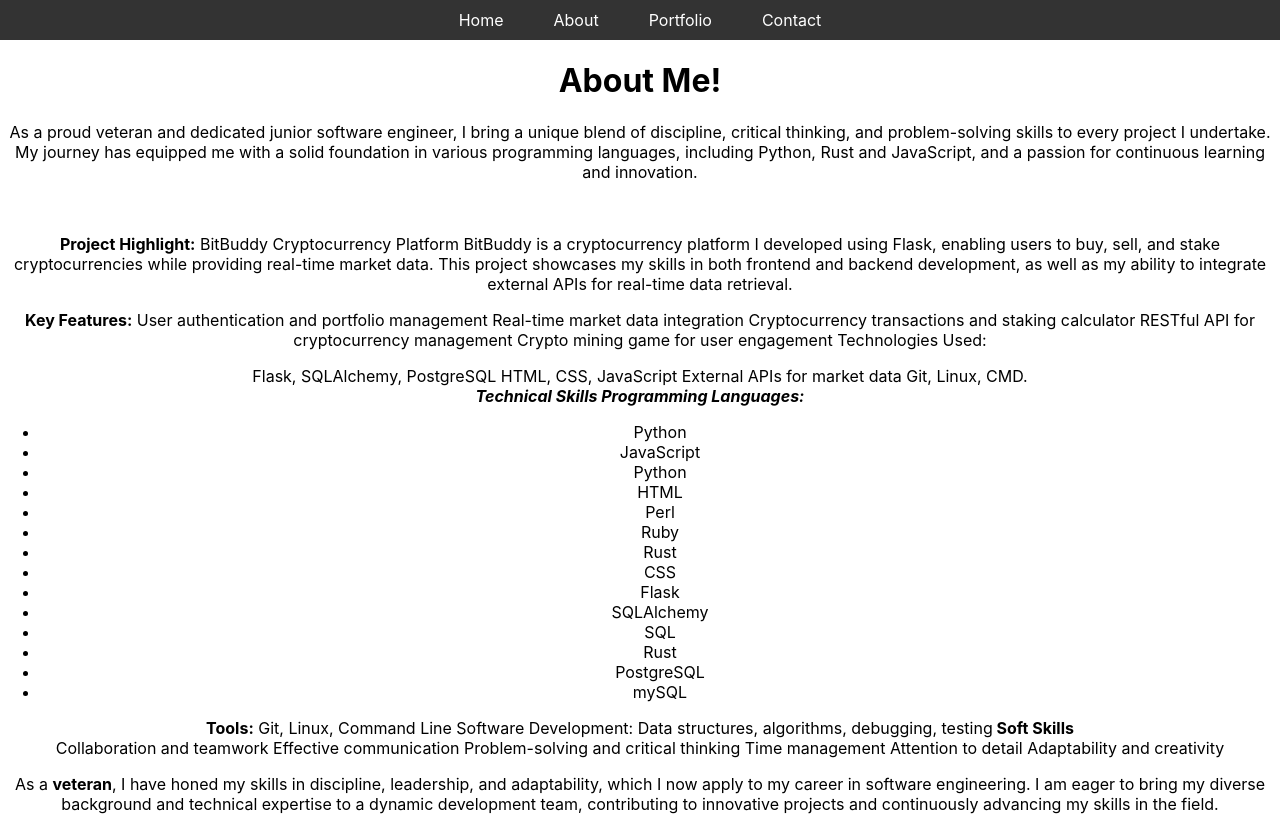
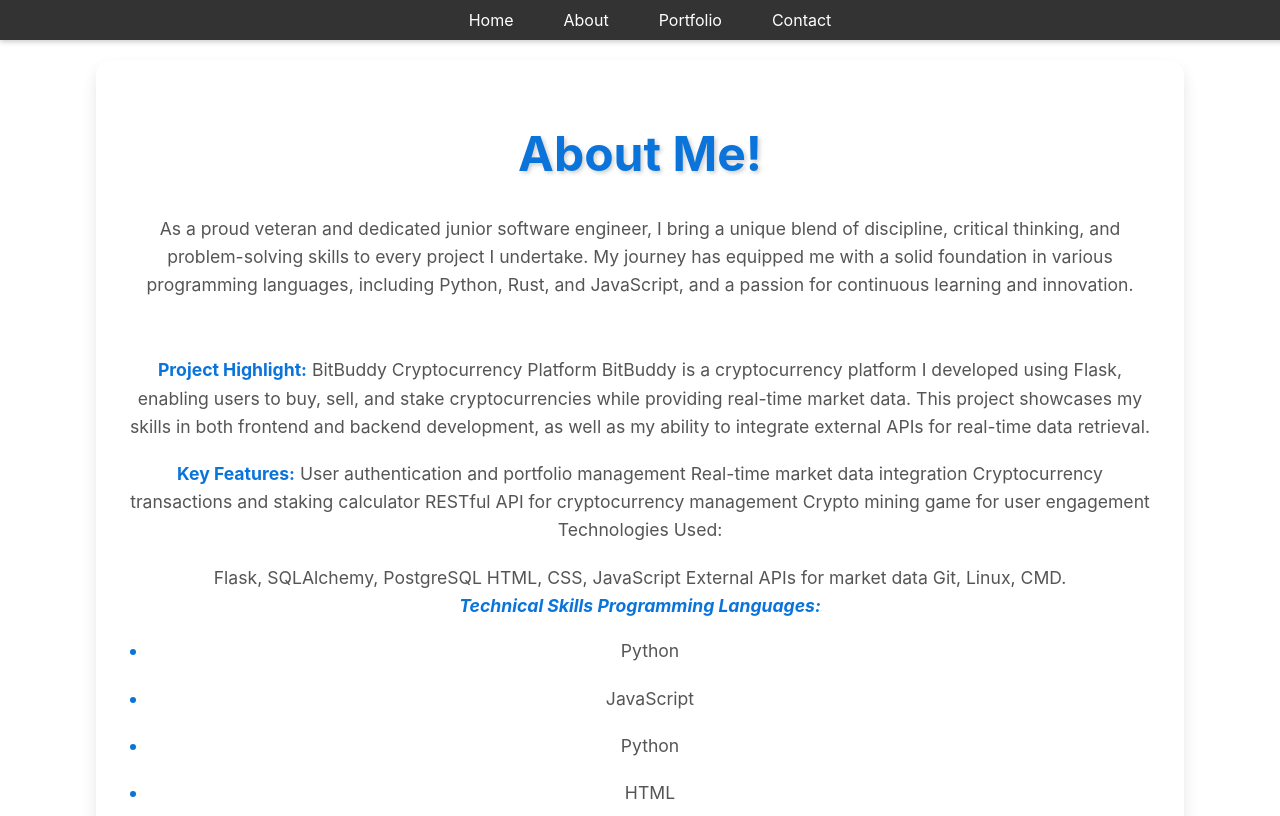
Before and after one commit to notAnotherAverageJoe/React-Portfolio, a React (Create React App) app: page /about in a window 1280 px wide. Shown: the top 816 px of the page. Built offline with nearby package versions, Linux system fonts and the light colour scheme.

Commit message:
Added about page info

```diff
--- a/package.json
+++ b/package.json
@@ -7,6 +7,7 @@
     "@testing-library/react": "^13.4.0",
     "@testing-library/user-event": "^13.5.0",
     "react": "^18.3.1",
+    "react-confetti": "^6.1.0",
     "react-dom": "^18.3.1",
     "react-router-dom": "^6.26.0",
     "react-scripts": "5.0.1",
--- /dev/null
+++ b/src/components/About.css
@@ -0,0 +1,70 @@
+/* About.css */
+.about-page-container {
+  width: 80%;
+  margin: auto;
+  background: white;
+  padding: 2rem;
+  border-radius: 15px;
+  box-shadow: 0px 8px 15px rgba(0, 0, 0, 0.1);
+  transition: transform 0.2s ease-in-out;
+  position: relative;
+  overflow: hidden;
+}
+
+.about-page-container:hover {
+  transform: translateY(-2px) scale(1.01);
+}
+
+.about-page-container h1 {
+  text-align: center;
+  font-size: 3rem;
+  color: #0a74da;
+  margin-bottom: 2rem;
+  text-shadow: 2px 2px 4px rgba(0, 0, 0, 0.2);
+}
+
+.about-page-container p,
+.about-page-container li {
+  line-height: 1.6;
+  font-size: 1.1rem;
+  color: #555;
+  margin-bottom: 1.2rem;
+}
+
+.about-page-container strong {
+  color: #0a74da;
+}
+
+.about-page-container em {
+  color: #0a74da;
+  font-style: italic;
+}
+
+.about-page-container ul {
+  list-style-type: disc;
+  padding-left: 20px;
+}
+
+.about-page-container li::marker {
+  color: #0a74da;
+}
+
+.about-page-container a {
+  color: #0a74da;
+  text-decoration: none;
+  transition: color 0.3s;
+}
+
+.about-page-container a:hover {
+  color: #0056b3;
+}
+
+@media (max-width: 768px) {
+  .about-page-container h1 {
+    font-size: 2.5rem;
+  }
+
+  .about-page-container {
+    width: 95%;
+  }
+}
--- a/src/components/About.js
+++ b/src/components/About.js
@@ -1,19 +1,38 @@
-// src/About.js
-import React from "react";
+import React, { useState } from "react";
+import Confetti from "react-confetti";
+import "./About.css";
 
 function About() {
+  const [showConfetti, setShowConfetti] = useState(false);
+
+  // Function to handle mouse movement and set confetti state
+  const handleMouseMove = (event) => {
+    const threshold = 300; // Stop confetti after this many pixels (adjust as needed)
+    if (event.clientY <= threshold) {
+      setShowConfetti(true);
+    } else {
+      setShowConfetti(false);
+    }
+    <Confetti
+      numberOfPieces={150}
+      gravity={0.2}
+      colors={["#a6c1ee", "#ffb6c1", "#fdfd96", "#c3fdb8"]}
+    />;
+  };
+
   return (
-    <div>
+    <div className="about-page-container" onMouseMove={handleMouseMove}>
+      {showConfetti && <Confetti />}
       <h1>About Me!</h1>
       <p>
         As a proud veteran and dedicated junior software engineer, I bring a
         unique blend of discipline, critical thinking, and problem-solving
         skills to every project I undertake. My journey has equipped me with a
         solid foundation in various programming languages, including Python,
-        Rust and JavaScript, and a passion for continuous learning and
+        Rust, and JavaScript, and a passion for continuous learning and
         innovation.
       </p>
-      <br></br>
+      <br />
       <p>
         <strong>Project Highlight:</strong> BitBuddy Cryptocurrency Platform
         BitBuddy is a cryptocurrency platform I developed using Flask, enabling
@@ -30,7 +49,8 @@ function About() {
       </p>
       <p>
         Flask, SQLAlchemy, PostgreSQL HTML, CSS, JavaScript External APIs for
-        market data Git, Linux, CMD.<br></br>
+        market data Git, Linux, CMD.
+        <br />
         <strong>
           <em>Technical Skills Programming Languages:</em>
         </strong>
@@ -54,7 +74,8 @@ function About() {
         Data structures, algorithms, debugging, testing
         <strong>
           {" "}
-          Soft Skills<br></br>
+          Soft Skills
+          <br />
         </strong>
         Collaboration and teamwork Effective communication Problem-solving and
         critical thinking Time management Attention to detail Adaptability and
--- a/src/components/Contact.js
+++ b/src/components/Contact.js
@@ -7,7 +7,7 @@ function Contact() {
       <h2>Contact</h2>
       <p>
         You can reach me at:{" "}
-        <a href="joeskokan20@gmail.com">joeskokan20@gmail.com</a>
+        <a href="mailto:joeskokan20@gmail.com">joeskokan20@gmail.com</a>
       </p>
     </div>
   );
--- a/src/components/Home.js
+++ b/src/components/Home.js
@@ -29,7 +29,10 @@ function Home() {
           >
             <img src="/images/bitbuddy.png" alt="Bit Buddy Project" />
             <h3>Bit Buddy</h3>
-            <p>A project management tool for developers.</p>
+            <p>
+              A Cryptocurrency platform that allows you to buy, sell and stake
+              cryptocurrencies in a educational environment.
+            </p>
           </a>
         </div>
       </section>
--- a/src/components/Navbar.css
+++ b/src/components/Navbar.css
@@ -2,6 +2,11 @@
 .navbar {
   background-color: #333;
   padding: 10px;
+  position: fixed;
+  top: 0;
+  width: 100%;
+  z-index: 1000;
+  box-shadow: 0 2px 5px rgba(0, 0, 0, 0.2); /* Optional: adds a shadow for better separation from content */
 }
 
 .navbar-menu {
@@ -26,3 +31,8 @@
   background-color: #575757;
   border-radius: 4px;
 }
+
+/* Add some padding to the body to avoid content being hidden behind the fixed navbar */
+body {
+  padding-top: 60px; /* Adjust this value based on the height of your navbar */
+}
```
Also changed, not shown: 1 other file (tests, documents, lock files or other folders). Lines whose indentation alone changed are shown as unchanged.
